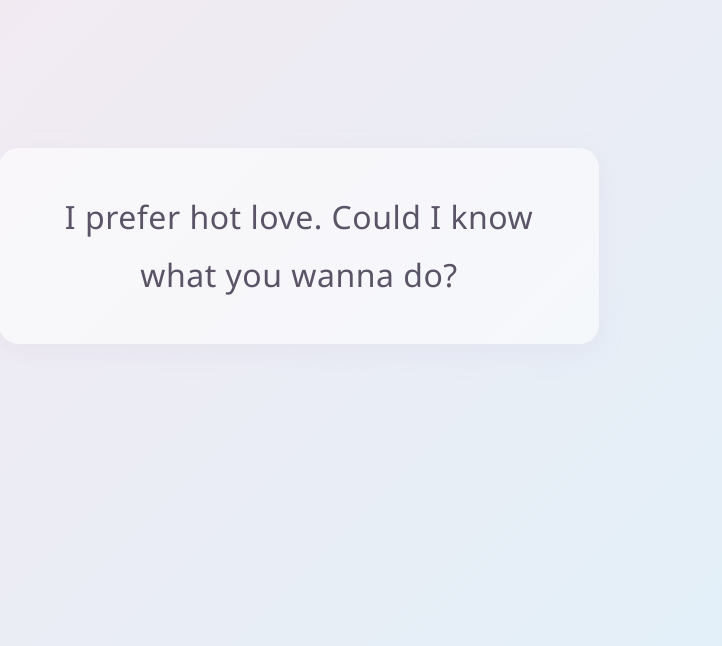
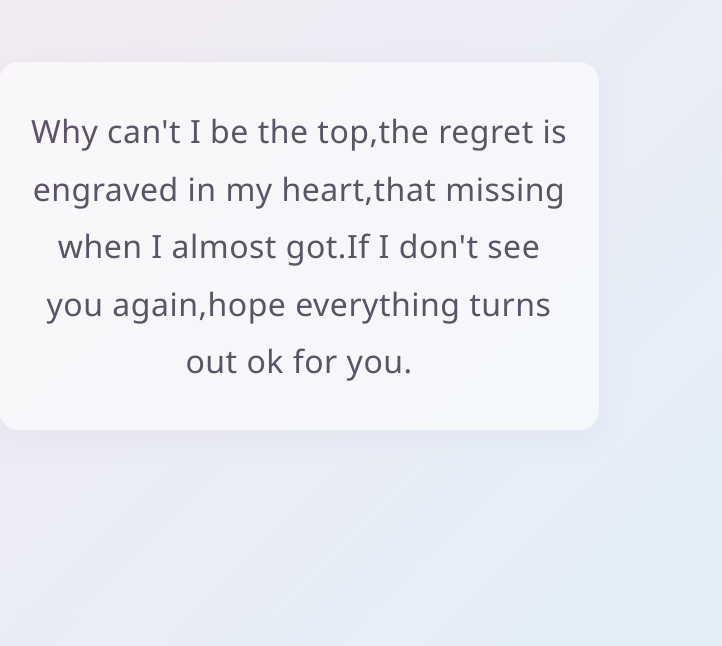
Before and after one commit to Lafiue/From_Heart, a plain HTML site: page index.html in a window 1280 px wide. Shown: the part 154-800 px from the top of the page, without its empty margins (341-1063 px from the left). Drawn offline with Linux system fonts and the light colour scheme.

Commit message:
Update index.html

```diff
--- a/index.html
+++ b/index.html
@@ -57,8 +57,8 @@
 </head>
 <body>
     <div class="text-box">
-        <!-- 你需要的文字（已修正拼写：konw → know） -->
-        <p class="soft-text">I prefer hot love. Could I know what you wanna do?</p>
+        <!--  -->
+        <p class="soft-text">Why can't I be the top,the regret is engraved in my heart,that missing when I almost got.If I don't see you again,hope everything turns out ok for you.</p>
     </div>
 </body>
 </html>
```
